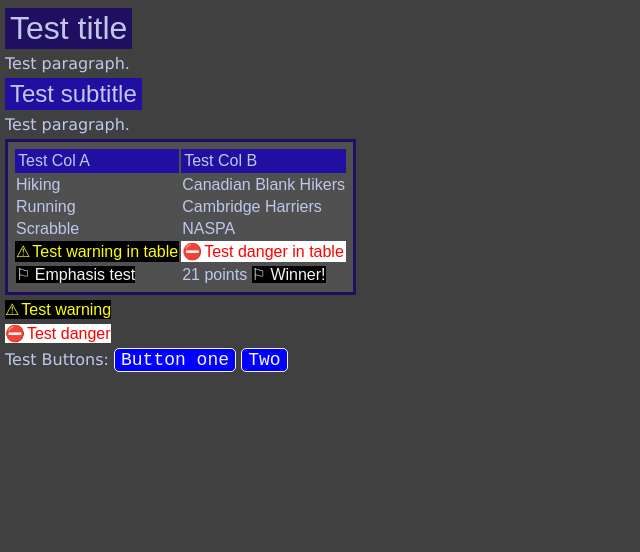
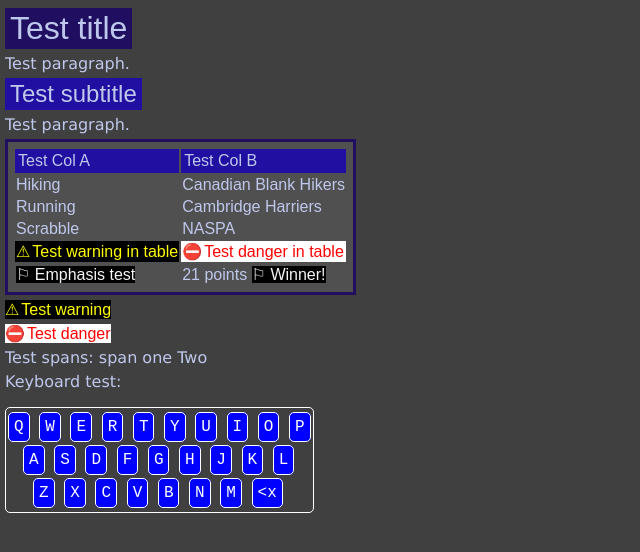
Before and after one commit to TileRunner/tilerunner.github.io, a Jekyll site: the page testtrcss.html, which Jekyll copies as it is, in a window 1280 px wide. Shown: the top 552 px of the page, without its empty margins (0-640 px from the left). Built offline with Jekyll 4.4.1, drawn with Linux system fonts in a browser that asks for light colours.

Commit message:
Add a keyboard for mobile
Because mobile UI is awkward when keyboard appears and disappears, and I do not want it suggesting words or fixing spellings during word games and puzzles.

```diff
--- a/testtrcss.html
+++ b/testtrcss.html
@@ -48,9 +48,45 @@
         <div class="trParagraph trWarning">Test warning</div>
         <div class="trParagraph trDanger">Test danger</div>
         <div class="trParagraph">
-            Test Buttons:
-            <button class="trButton" onclick="alert('clicked one')">Button one</button>
-            <button class="trButton" onclick="alert('clicked two')">Two</button>
+            Test spans:
+            <span class="trspan" onclick="alert('clicked one')">span one</span>
+            <span class="trspan" onclick="alert('clicked two')">Two</span>
+        </div>
+        <p class="trParagraph">Keyboard test:</p>
+        <div class="trKeyboard">
+            <div>
+                <span>Q</span>
+                <span>W</span>
+                <span>E</span>
+                <span>R</span>
+                <span>T</span>
+                <span>Y</span>
+                <span>U</span>
+                <span>I</span>
+                <span>O</span>
+                <span>P</span>
+            </div>
+            <div>
+                <span>A</span>
+                <span>S</span>
+                <span>D</span>
+                <span>F</span>
+                <span>G</span>
+                <span>H</span>
+                <span>J</span>
+                <span>K</span>
+                <span>L</span>
+            </div>
+            <div>
+                <span>Z</span>
+                <span>X</span>
+                <span>C</span>
+                <span>V</span>
+                <span>B</span>
+                <span>N</span>
+                <span>M</span>
+                <span class="trBackspace"></span>
+            </div>
         </div>
     </body>
 </html>
--- a/trcss.css
+++ b/trcss.css
@@ -118,3 +118,35 @@
     color: var(--trcssButtonHoverFG);
     cursor: pointer;
 }
+.trKeyboard {
+    border: 1px solid white;
+    border-radius: 5px;
+    padding: 5px 2px;
+    background-color: var(--trcssPageBG);
+    color: white;
+    font-family: 'Courier New', Courier, monospace;
+    width: fit-content;
+}
+.trKeyboard div:first-child {
+    margin-top: 5px;
+    margin-bottom: 15px;
+}
+.trKeyboard div:nth-child(2) {
+    margin-bottom: 15px;
+    margin-left: 15px;
+}
+.trKeyboard div:last-child {
+    margin-bottom: 5px;
+    margin-left: 25px;
+}
+.trKeyboard span {
+    border: 1px solid white;
+    border-radius: 5px;
+    background-color: blue;
+    text-align: center;
+    margin: 0px 0px;
+    padding: 5px 5px;
+}
+.trBackspace::before {
+    content: '\003Cx';
+}
```
